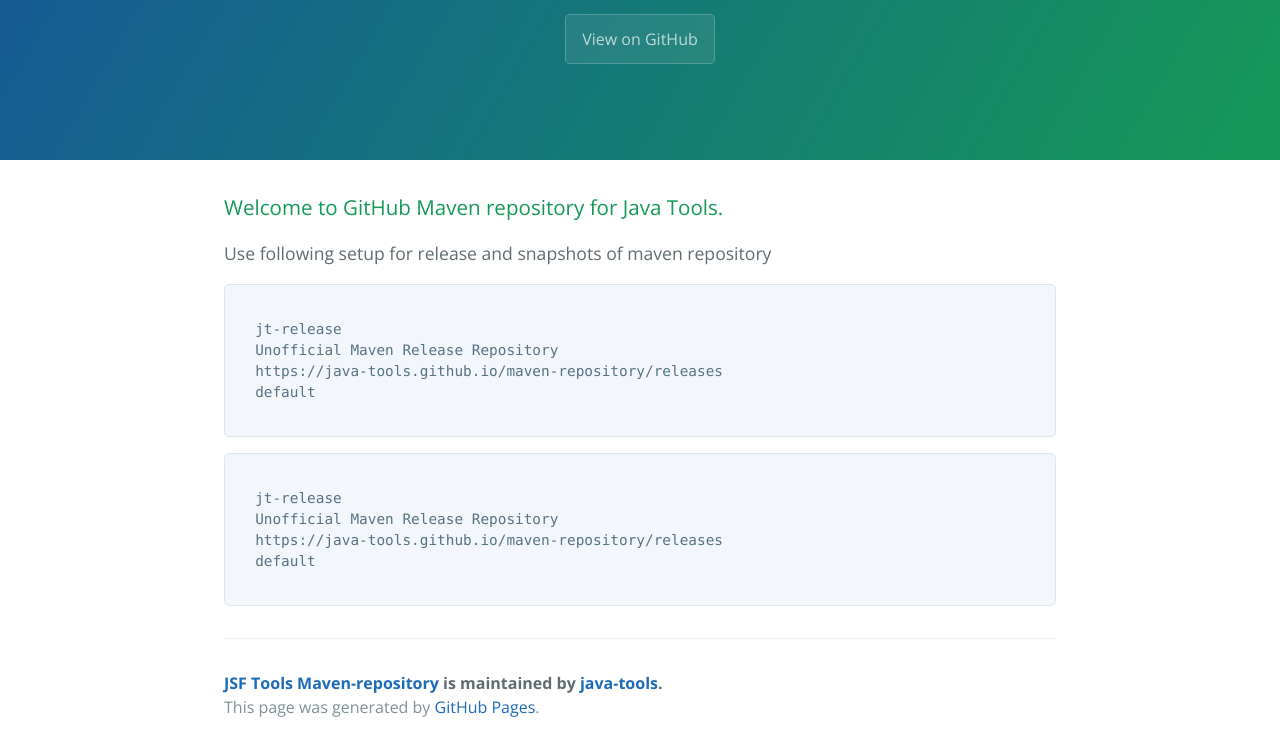
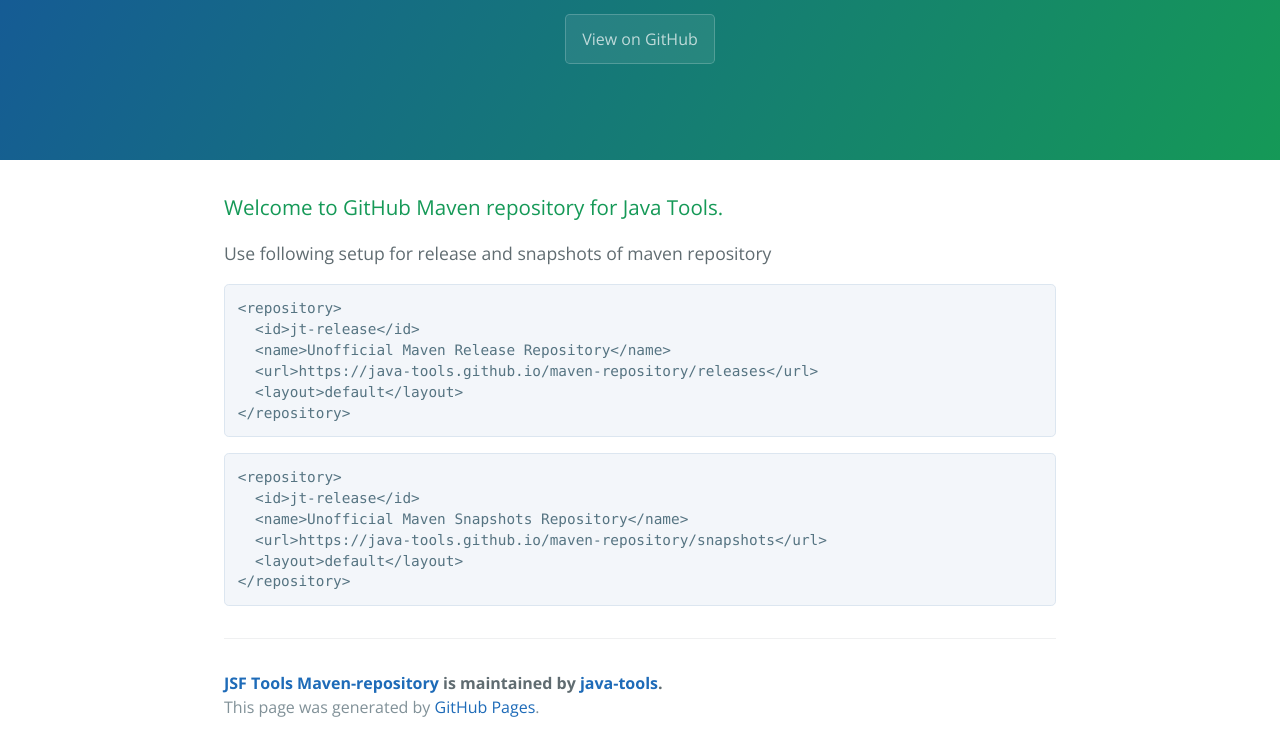
Before and after one commit to java-tools/maven-repository, a plain HTML site: page index.html in a window 1280 px wide. Shown: the part 176-927 px from the top of the page. Drawn offline with nearby package versions, Linux system fonts and the light colour scheme.

Commit message:
Update index.html

```diff
--- a/index.html
+++ b/index.html
@@ -22,20 +22,20 @@
 
 <p>Use following setup for release and snapshots of maven repository</p>
 
-<pre><repository>
-  <id>jt-release</id>
-  <name>Unofficial Maven Release Repository</name>
-  <url>https://java-tools.github.io/maven-repository/releases</url>
-  <layout>default</layout>
-</repository>
+<pre>&lt;repository&gt;
+  &lt;id&gt;jt-release&lt;/id&gt;
+  &lt;name&gt;Unofficial Maven Release Repository&lt;/name&gt;
+  &lt;url&gt;https://java-tools.github.io/maven-repository/releases&lt;/url&gt;
+  &lt;layout&gt;default&lt;/layout&gt;
+&lt;/repository&gt;
 </pre>
 
-<pre><repository>
-  <id>jt-release</id>
-  <name>Unofficial Maven Release Repository</name>
-  <url>https://java-tools.github.io/maven-repository/releases</url>
-  <layout>default</layout>
-</repository>
+<pre>&lt;repository&gt;
+  &lt;id&gt;jt-release&lt;/id&gt;
+  &lt;name&gt;Unofficial Maven Snapshots Repository&lt;/name&gt;
+  &lt;url&gt;https://java-tools.github.io/maven-repository/snapshots&lt;/url&gt;
+  &lt;layout&gt;default&lt;/layout&gt;
+&lt;/repository&gt;
 </pre>
 
 
```
